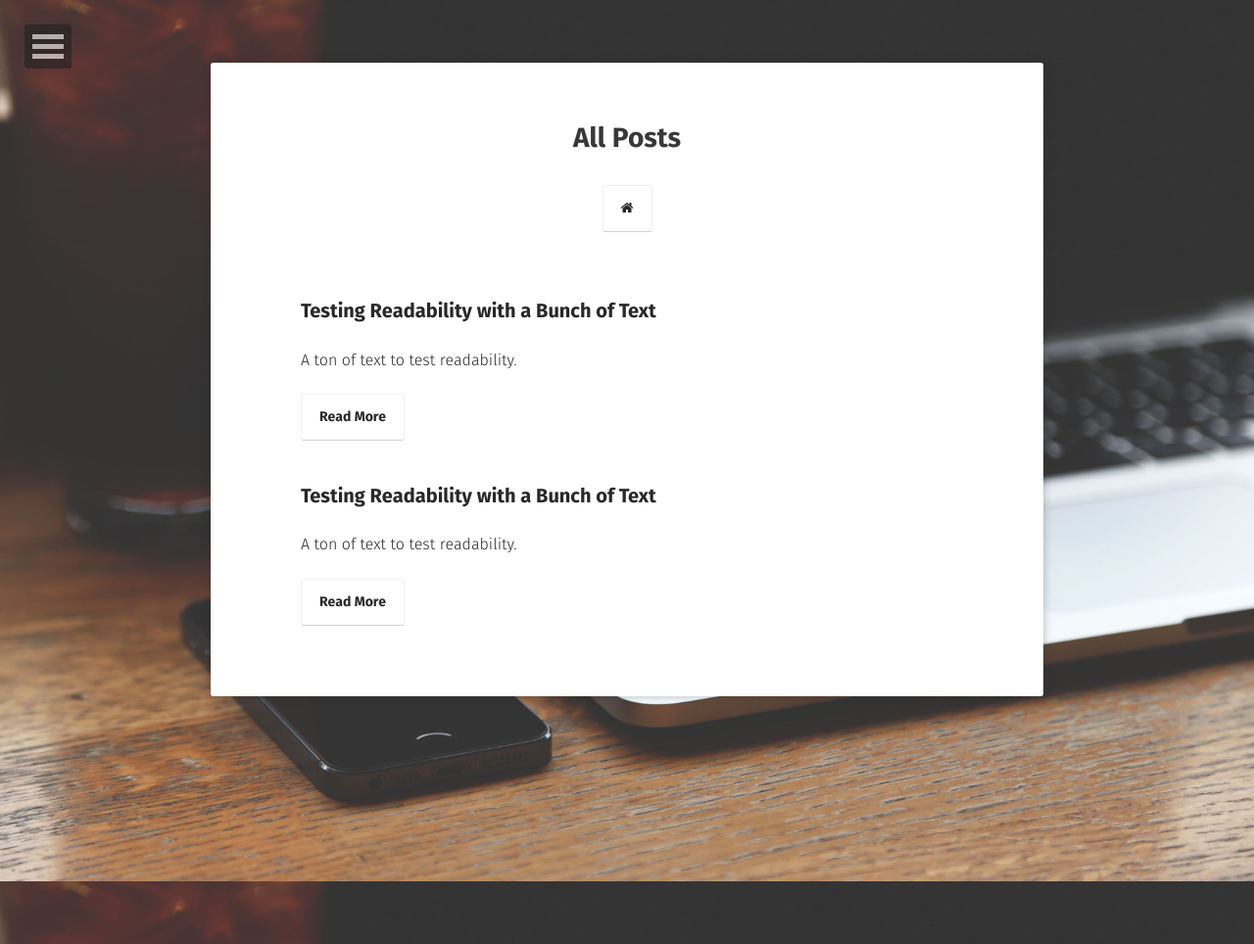
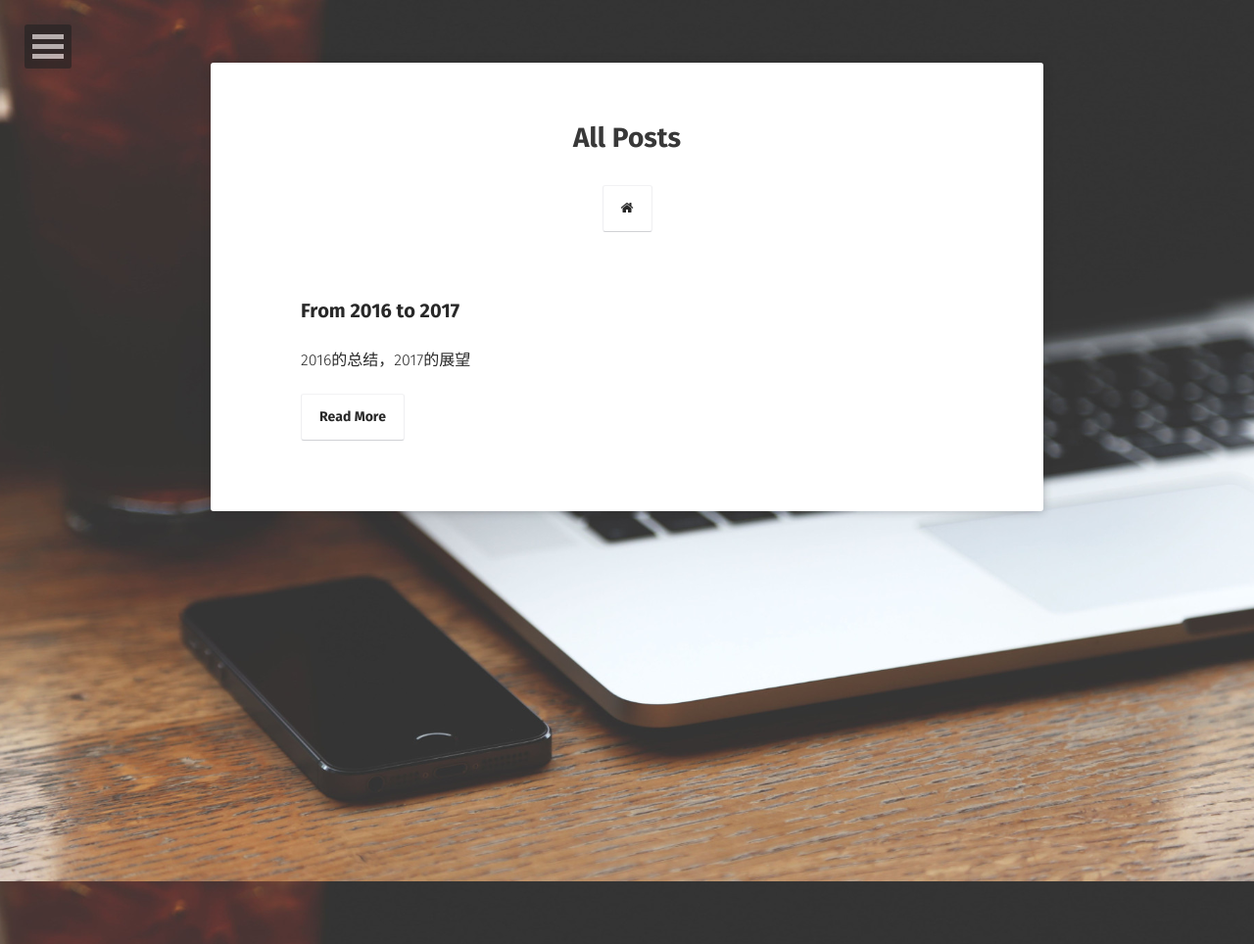
Before and after one commit to unclekony/unclekony.github.io, a Jekyll site: the page built from posts/index.md, in a window 1280 px wide. Shown: the whole page at 98% size. Built offline with Jekyll 4.4.1, drawn with Linux system fonts in a browser that asks for light colours; some web fonts are replaced; part of the change alters nothing that is shown.

Commit message:
update post

```diff
--- a/_posts/2012-05-22-readability-post.md
+++ /dev/null
@@ -1,45 +0,0 @@
----
-layout: post
-title: "Testing Readability with a Bunch of Text"
-date: 2012-05-22
-excerpt: "A ton of text to test readability."
-tags: [sample post, readability, test]
-comments: true
----
-
-Portland in shoreditch Vice, labore typewriter pariatur hoodie fap sartorial Austin. Pinterest literally occupy Schlitz forage. Odio ad blue bottle vinyl, 90's narwhal commodo bitters pour-over nostrud. Ugh est hashtag in, fingerstache adipisicing laboris esse Pinterest shabby chic Portland. Shoreditch bicycle rights anim, flexitarian laboris put a bird on it vinyl cupidatat narwhal. Hashtag artisan skateboard, flannel Bushwick nesciunt salvia aute fixie do plaid post-ironic dolor McSweeney's. Cliche pour-over chambray nulla four loko skateboard sapiente hashtag.
-
-Vero laborum commodo occupy. Semiotics voluptate mumblecore pug. Cosby sweater ullamco quinoa ennui assumenda, sapiente occupy delectus lo-fi. Ea fashion axe Marfa cillum aliquip. Retro Bushwick keytar cliche. Before they sold out sustainable gastropub Marfa readymade, ethical Williamsburg skateboard brunch qui consectetur gentrify semiotics. Mustache cillum irony, fingerstache magna pour-over keffiyeh tousled selfies.
-
-## Cupidatat 90's lo-fi authentic try-hard
-
-In pug Portland incididunt mlkshk put a bird on it vinyl quinoa. Terry Richardson shabby chic +1, scenester Tonx excepteur tempor fugiat voluptate fingerstache aliquip nisi next level. Farm-to-table hashtag Truffaut, Odd Future ex meggings gentrify single-origin coffee try-hard 90's.
-
-* Sartorial hoodie
-* Labore viral forage
-* Tote bag selvage
-* DIY exercitation et id ugh tumblr church-key
-
-Incididunt umami sriracha, ethical fugiat VHS ex assumenda yr irure direct trade. Marfa Truffaut bicycle rights, kitsch placeat Etsy kogi asymmetrical. Beard locavore flexitarian, kitsch photo booth hoodie plaid ethical readymade leggings yr.
-
-Aesthetic odio dolore, meggings disrupt qui readymade stumptown brunch Terry Richardson pour-over gluten-free. Banksy american apparel in selfies, biodiesel flexitarian organic meh wolf quinoa gentrify banjo kogi. Readymade tofu ex, scenester dolor umami fingerstache occaecat fashion axe Carles jean shorts minim. Keffiyeh fashion axe nisi Godard mlkshk dolore. Lomo you probably haven't heard of them eu non, Odd Future Truffaut pug keytar meggings McSweeney's Pinterest cred. Etsy literally aute esse, eu bicycle rights qui meggings fanny pack. Gentrify leggings pug flannel duis.
-
-## Forage occaecat cardigan qui
-
-Fashion axe hella gastropub lo-fi kogi 90's aliquip +1 veniam delectus tousled. Cred sriracha locavore gastropub kale chips, iPhone mollit sartorial. Anim dolore 8-bit, pork belly dolor photo booth aute flannel small batch. Dolor disrupt ennui, tattooed whatever salvia Banksy sartorial roof party selfies raw denim sint meh pour-over. Ennui eu cardigan sint, gentrify iPhone cornhole.
-
-> Whatever velit occaecat quis deserunt gastropub, leggings elit tousled roof party 3 wolf moon kogi pug blue bottle ea. Fashion axe shabby chic Austin quinoa pickled laborum bitters next level, disrupt deep v accusamus non fingerstache.
-
-Tote bag asymmetrical elit sunt. Occaecat authentic Marfa, hella McSweeney's next level irure veniam master cleanse. Sed hoodie letterpress artisan wolf leggings, 3 wolf moon commodo ullamco. Anim occupy ea labore Terry Richardson. Tofu ex master cleanse in whatever pitchfork banh mi, occupy fugiat fanny pack Austin authentic. Magna fugiat 3 wolf moon, labore McSweeney's sustainable vero consectetur. Gluten-free disrupt enim, aesthetic fugiat jean shorts trust fund keffiyeh magna try-hard.
-
-## Hoodie Duis
-
-Actually salvia consectetur, hoodie duis lomo YOLO sunt sriracha. Aute pop-up brunch farm-to-table odio, salvia irure occaecat. Sriracha small batch literally skateboard. Echo Park nihil hoodie, aliquip forage artisan laboris. Trust fund reprehenderit nulla locavore. Stumptown raw denim kitsch, keffiyeh nulla twee dreamcatcher fanny pack ullamco 90's pop-up est culpa farm-to-table. Selfies 8-bit do pug odio.
-
-### Thundercats Ho!
-
-Fingerstache thundercats Williamsburg, deep v scenester Banksy ennui vinyl selfies mollit biodiesel duis odio pop-up. Banksy 3 wolf moon try-hard, sapiente enim stumptown deep v ad letterpress. Squid beard brunch, exercitation raw denim yr sint direct trade. Raw denim narwhal id, flannel DIY McSweeney's seitan. Letterpress artisan bespoke accusamus, meggings laboris consequat Truffaut qui in seitan. Sustainable cornhole Schlitz, twee Cosby sweater banh mi deep v forage letterpress flannel whatever keffiyeh. Sartorial cred irure, semiotics ethical sed blue bottle nihil letterpress.
-
-Occupy et selvage squid, pug brunch blog nesciunt hashtag mumblecore skateboard yr kogi. Ugh small batch swag four loko. Fap post-ironic qui tote bag farm-to-table american apparel scenester keffiyeh vero, swag non pour-over gentrify authentic pitchfork. Schlitz scenester lo-fi voluptate, tote bag irony bicycle rights pariatur vero Vice freegan wayfarers exercitation nisi shoreditch. Chambray tofu vero sed. Street art swag literally leggings, Cosby sweater mixtape PBR lomo Banksy non in pitchfork ennui McSweeney's selfies. Odd Future Banksy non authentic.
-
-Aliquip enim artisan dolor post-ironic. Pug tote bag Marfa, deserunt pour-over Portland wolf eu odio intelligentsia american apparel ugh ea. Sunt viral et, 3 wolf moon gastropub pug id. Id fashion axe est typewriter, mlkshk Portland art party aute brunch. Sint pork belly Cosby sweater, deep v mumblecore kitsch american apparel. Try-hard direct trade tumblr sint skateboard. Adipisicing bitters excepteur biodiesel, pickled gastropub aute veniam.
--- a/_posts/2017-01-24-From-2016-To-2017.md
+++ b/_posts/2017-01-24-From-2016-To-2017.md
@@ -1,10 +1,8 @@
 ---
 layout: post
-title: "Testing Readability with a Bunch of Text"
-date: 2012-05-22
-excerpt: "A ton of text to test readability."
-tags: [sample post, readability, test]
-comments: true
+title: "From 2016 to 2017"
+date: 2016-01-24
+excerpt: "2016的总结，2017的展望"
 ---
 
 ## 生活
```
Also changed, not shown: 1 other file.
